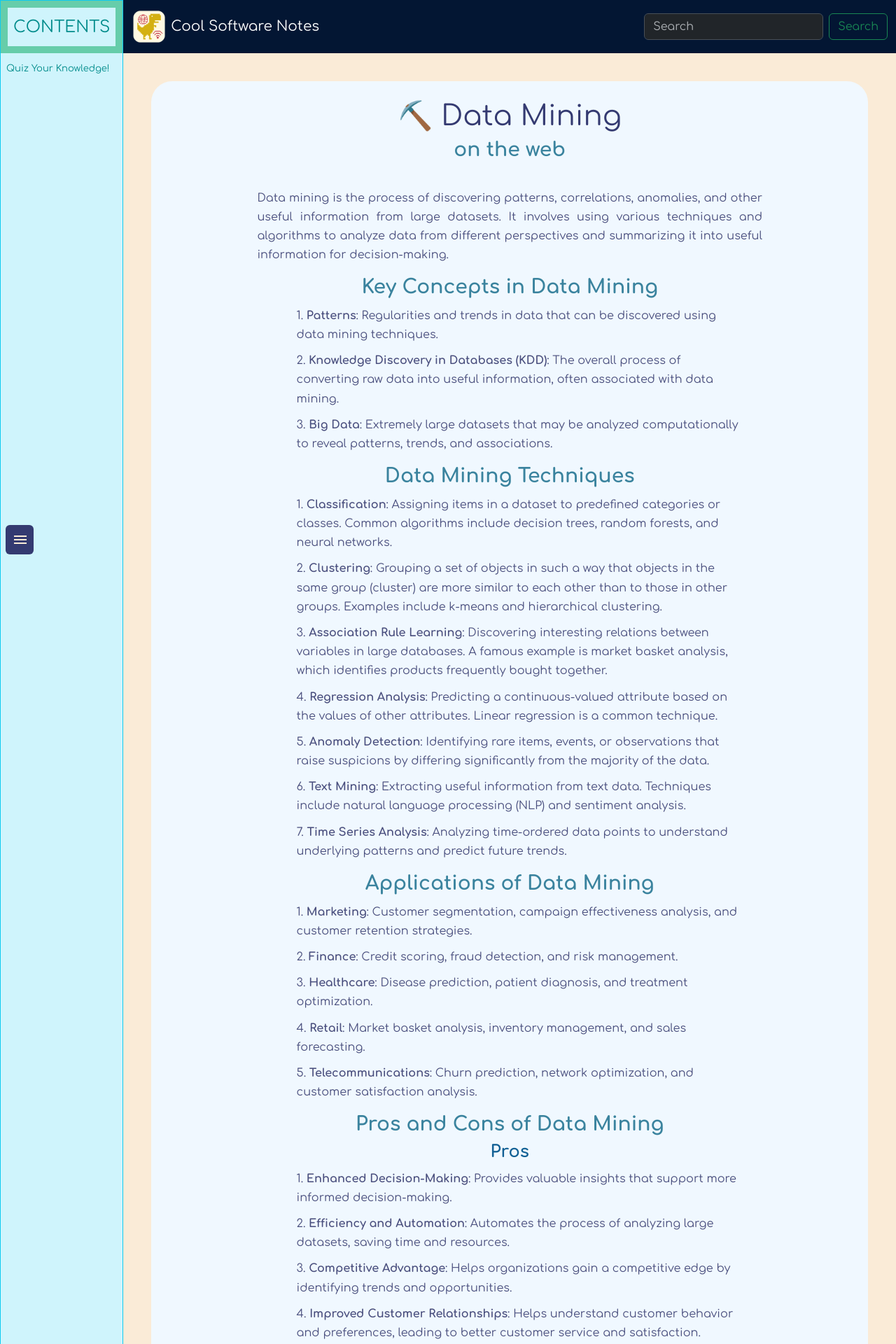
After one commit to unseeyou/webdev-notes-website, a Python web app: template api/templates/data_mining.html in a window 1280 px wide. The commit adds this page. Shown: the top 1920 px of the page at 70% size. Run offline with Jinja, Linux system fonts and the light colour scheme; the template is opened without the code that fills it, so the values that code supplies are empty.

Commit message:
feat: a few new pages

```diff
--- a/api/static/css/style.css
+++ b/api/static/css/style.css
@@ -181,7 +181,7 @@ nav {
 }
 
 .sidebar-heading {
-    font-size: 24px;
+    font-size: 23px;
     text-align: center;
     padding: 1vh;
     border: mediumaquamarine 10px solid;
@@ -193,6 +193,7 @@ nav {
     padding: 1vh;
     background: transparent;
     border: mediumaquamarine 1px solid;
+    font-size-adjust: 0.45;
 }
 
 .list-group-item:hover {
--- /dev/null
+++ b/api/templates/data_mining.html
@@ -0,0 +1,57 @@
+{% extends "base.html" %}
+{% block title %}Notes - Data Mining{% endblock %}
+
+{% block content %}
+    <div class="title">
+        <h1>⛏️ Data Mining</h1>
+        <h3>on the web</h3>
+    </div>
+    <div class="description">
+        <p>Data mining is the process of discovering patterns, correlations, anomalies, and other useful information from large datasets. It involves using various techniques and algorithms to analyze data from different perspectives and summarizing it into useful information for decision-making.</p>
+        <h3 id="key-concepts-in-data-mining">Key Concepts in Data Mining</h3>
+        <ol>
+            <li><strong>Patterns</strong>: Regularities and trends in data that can be discovered using data mining techniques.</li>
+            <li><strong>Knowledge Discovery in Databases (KDD)</strong>: The overall process of converting raw data into useful information, often associated with data mining.</li>
+            <li><strong>Big Data</strong>: Extremely large datasets that may be analyzed computationally to reveal patterns, trends, and associations.</li>
+        </ol>
+        <h3 id="data-mining-techniques">Data Mining Techniques</h3>
+        <ol>
+            <li><strong>Classification</strong>: Assigning items in a dataset to predefined categories or classes. Common algorithms include decision trees, random forests, and neural networks.</li>
+            <li><strong>Clustering</strong>: Grouping a set of objects in such a way that objects in the same group (cluster) are more similar to each other than to those in other groups. Examples include k-means and hierarchical clustering.</li>
+            <li><strong>Association Rule Learning</strong>: Discovering interesting relations between variables in large databases. A famous example is market basket analysis, which identifies products frequently bought together.</li>
+            <li><strong>Regression Analysis</strong>: Predicting a continuous-valued attribute based on the values of other attributes. Linear regression is a common technique.</li>
+            <li><strong>Anomaly Detection</strong>: Identifying rare items, events, or observations that raise suspicions by differing significantly from the majority of the data.</li>
+            <li><strong>Text Mining</strong>: Extracting useful information from text data. Techniques include natural language processing (NLP) and sentiment analysis.</li>
+            <li><strong>Time Series Analysis</strong>: Analyzing time-ordered data points to understand underlying patterns and predict future trends.</li>
+        </ol>
+        <h3 id="applications-of-data-mining">Applications of Data Mining</h3>
+        <ol>
+            <li><strong>Marketing</strong>: Customer segmentation, campaign effectiveness analysis, and customer retention strategies.</li>
+            <li><strong>Finance</strong>: Credit scoring, fraud detection, and risk management.</li>
+            <li><strong>Healthcare</strong>: Disease prediction, patient diagnosis, and treatment optimization.</li>
+            <li><strong>Retail</strong>: Market basket analysis, inventory management, and sales forecasting.</li>
+            <li><strong>Telecommunications</strong>: Churn prediction, network optimization, and customer satisfaction analysis.</li>
+        </ol>
+        <h3 id="pros-and-cons-of-data-mining">Pros and Cons of Data Mining</h3>
+        <h4 id="pros">Pros</h4>
+        <ol>
+            <li><strong>Enhanced Decision-Making</strong>: Provides valuable insights that support more informed decision-making.</li>
+            <li><strong>Efficiency and Automation</strong>: Automates the process of analyzing large datasets, saving time and resources.</li>
+            <li><strong>Competitive Advantage</strong>: Helps organizations gain a competitive edge by identifying trends and opportunities.</li>
+            <li><strong>Improved Customer Relationships</strong>: Helps understand customer behavior and preferences, leading to better customer service and satisfaction.</li>
+        </ol>
+        <h4 id="cons">Cons</h4>
+        <ol>
+            <li><strong>Privacy Concerns</strong>: Collection and analysis of personal data can raise privacy issues and ethical concerns.</li>
+            <li><strong>Data Quality Issues</strong>: Poor-quality data can lead to inaccurate or misleading results.</li>
+            <li><strong>Complexity</strong>: Data mining processes and techniques can be complex and require specialized knowledge and skills.</li>
+            <li><strong>Cost</strong>: Implementing data mining solutions can be costly in terms of software, hardware, and human resources.</li>
+        </ol>
+        <h3 id="additional-resources">Additional Resources</h3>
+        <ul>
+            <li><strong>Data Mining: Practical Machine Learning Tools and Techniques</strong> by Ian H. Witten, Eibe Frank, and Mark A. Hall: A comprehensive guide to data mining techniques and tools. <a href="https://www.elsevier.com/books/data-mining/witten/978-0-12-374856-0">Data Mining Book</a></li>
+            <li><strong>The Elements of Statistical Learning</strong> by Trevor Hastie, Robert Tibshirani, and Jerome Friedman: A detailed introduction to the principles and techniques of data mining and machine learning. <a href="https://web.stanford.edu/~hastie/ElemStatLearn/">The Elements of Statistical Learning</a></li>
+            <li><strong>CRISP-DM (Cross-Industry Standard Process for Data Mining)</strong>: A widely used methodology for data mining projects. <a href="https://www.datascience-pm.com/crisp-dm-2/">CRISP-DM</a></li>
+        </ul>
+    </div>
+{% endblock %}
```
Also changed, not shown: api/app.py (+21 -1 lines), api/templates/metadata.html (added, +51 -0 lines), api/templates/streaming_service_management.html (added, +51 -0 lines).
